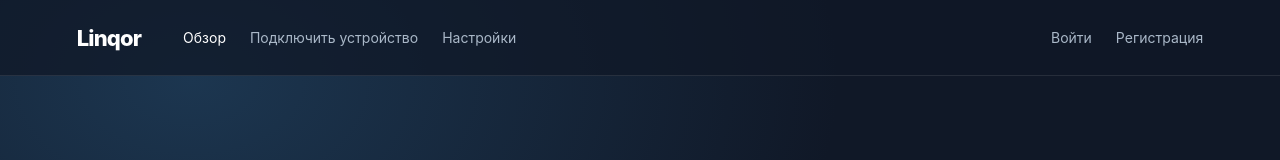
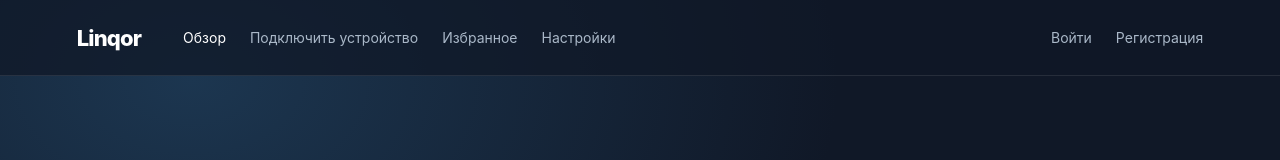
Before and after one commit to teofobiaa/Linqor, a React (Vite) app in the folder apps/web/: page / in a window 1280 px wide. Shown: the top 160 px of the page. Built offline with nearby package versions, Linux system fonts and the light colour scheme.

Commit message:
feat(client): wire favorites screen

```diff
--- a/apps/web/src/components/layout/AppShell.tsx
+++ b/apps/web/src/components/layout/AppShell.tsx
@@ -1,4 +1,4 @@
 import { NavLink, Outlet } from "react-router-dom";
 export function AppShell() {
-  return <div className="app-shell"><header className="topbar"><NavLink className="brand" to="/">Linqor</NavLink><nav aria-label="Основная навигация"><NavLink to="/">Обзор</NavLink><NavLink to="/pair">Подключить устройство</NavLink><NavLink to="/settings">Настройки</NavLink></nav><div className="account-links"><NavLink to="/login">Войти</NavLink><NavLink to="/register">Регистрация</NavLink></div></header><main className="page-container"><Outlet /></main><footer className="footer">Linqor · Клиентское приложение</footer></div>;
+  return <div className="app-shell"><header className="topbar"><NavLink className="brand" to="/">Linqor</NavLink><nav aria-label="Основная навигация"><NavLink to="/">Обзор</NavLink><NavLink to="/pair">Подключить устройство</NavLink><NavLink to="/favorites">Избранное</NavLink><NavLink to="/settings">Настройки</NavLink></nav><div className="account-links"><NavLink to="/login">Войти</NavLink><NavLink to="/register">Регистрация</NavLink></div></header><main className="page-container"><Outlet /></main><footer className="footer">Linqor · Клиентское приложение</footer></div>;
 }
```
